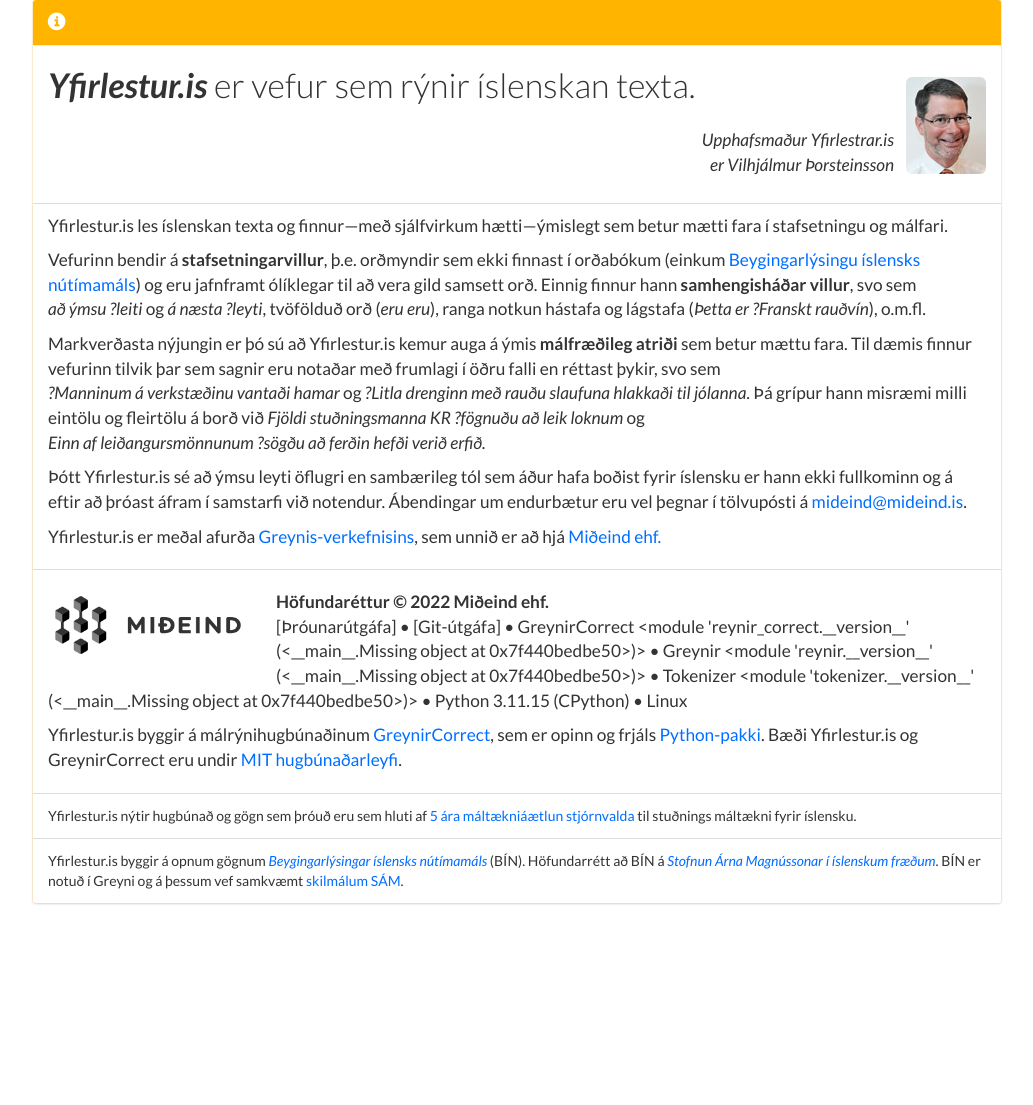
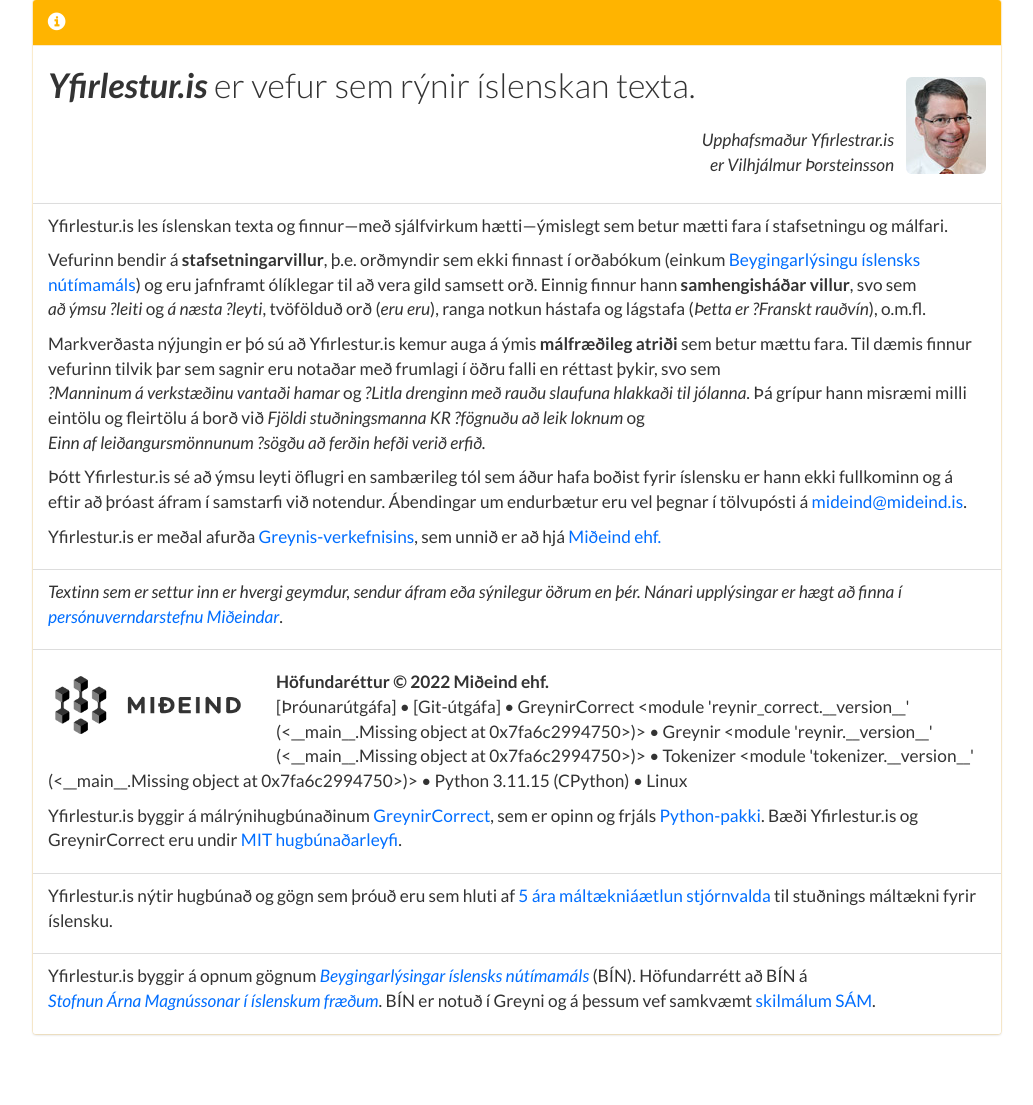
Before and after one commit to mideind/Yfirlestur, a Flask app: page /about in a window 1280 px wide. Shown: the part 71-1176 px from the top of the page, without its empty margins (123-1156 px from the left). Before the commit the page ends 976 px from the top, so only its background shows below. Run offline with Flask 3, Linux system fonts and the light colour scheme; parts of the project's set-up code (start-up, migrations or seed data) failed here and were passed over; some libraries are stand-ins or nearby versions.

Commit message:
Added link to privacy policy on About page

```diff
--- a/templates/about.html
+++ b/templates/about.html
@@ -91,6 +91,12 @@
          </p>
       </li>
       <li class="list-group-item">
+         <p><em>Textinn sem er settur inn er hvergi geymdur, sendur áfram eða sýnilegur öðrum en þér. Nánari
+               upplýsingar er
+               hægt að finna
+               í <a href="https://mideind.is/personuvernd.html#yfirlestur">persónuverndarstefnu Miðeindar</a></em>.</p>
+      </li>
+      <li class="list-group-item">
          <p><a href="https://mideind.is"><img src="{{ url_for('static', filename='img/mideind-horizontal-small.png') }}"
                   width="200" height="62"
                   style="margin-top:14px; float:left; margin-right: 28px; margin-bottom: 18px;"></a>
@@ -131,15 +137,16 @@
             <a href="https://github.com/mideind/GreynirCorrect/blob/master/LICENSE">MIT hugbúnaðarleyfi</a>.
          </p>
       </li>
+
       <li class="list-group-item">
-         <p class="small">
+         <p>
             Yfirlestur.is nýtir hugbúnað og gögn sem þróuð eru sem hluti af
             <a href="https://www.stjornarradid.is/lisalib/getfile.aspx?itemid=56f6368e-54f0-11e7-941a-005056bc530c">5
                ára máltækniáætlun stjórnvalda</a> til stuðnings máltækni fyrir íslensku.
          </p>
       </li>
       <li class="list-group-item">
-         <p class="small">
+         <p>
             Yfirlestur.is byggir á opnum gögnum
             <a href="http://bin.arnastofnun.is" target="_blank"><i>Beygingarlýsingar
                   íslensks nútímamáls</i></a> (BÍN).
```
